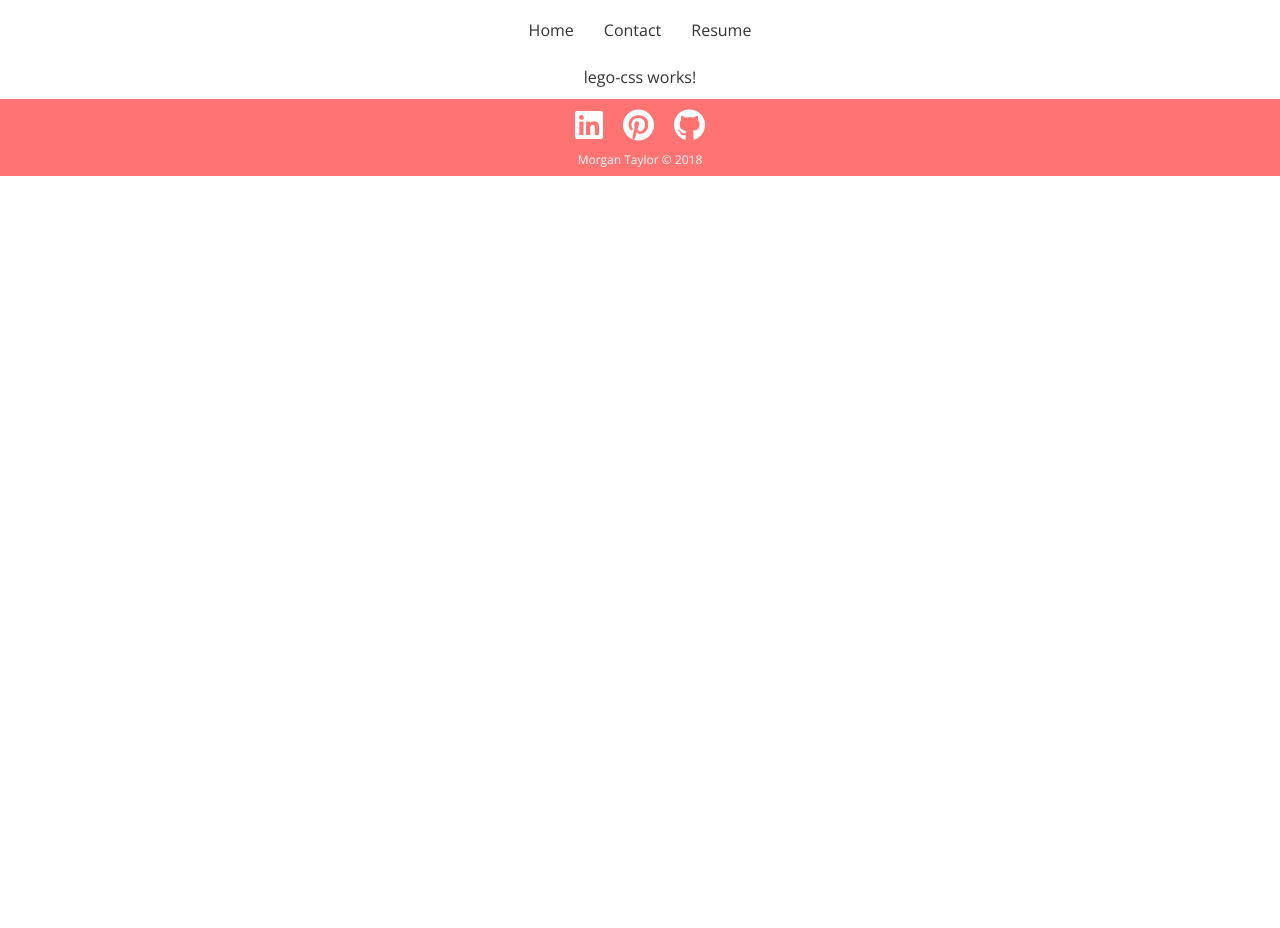
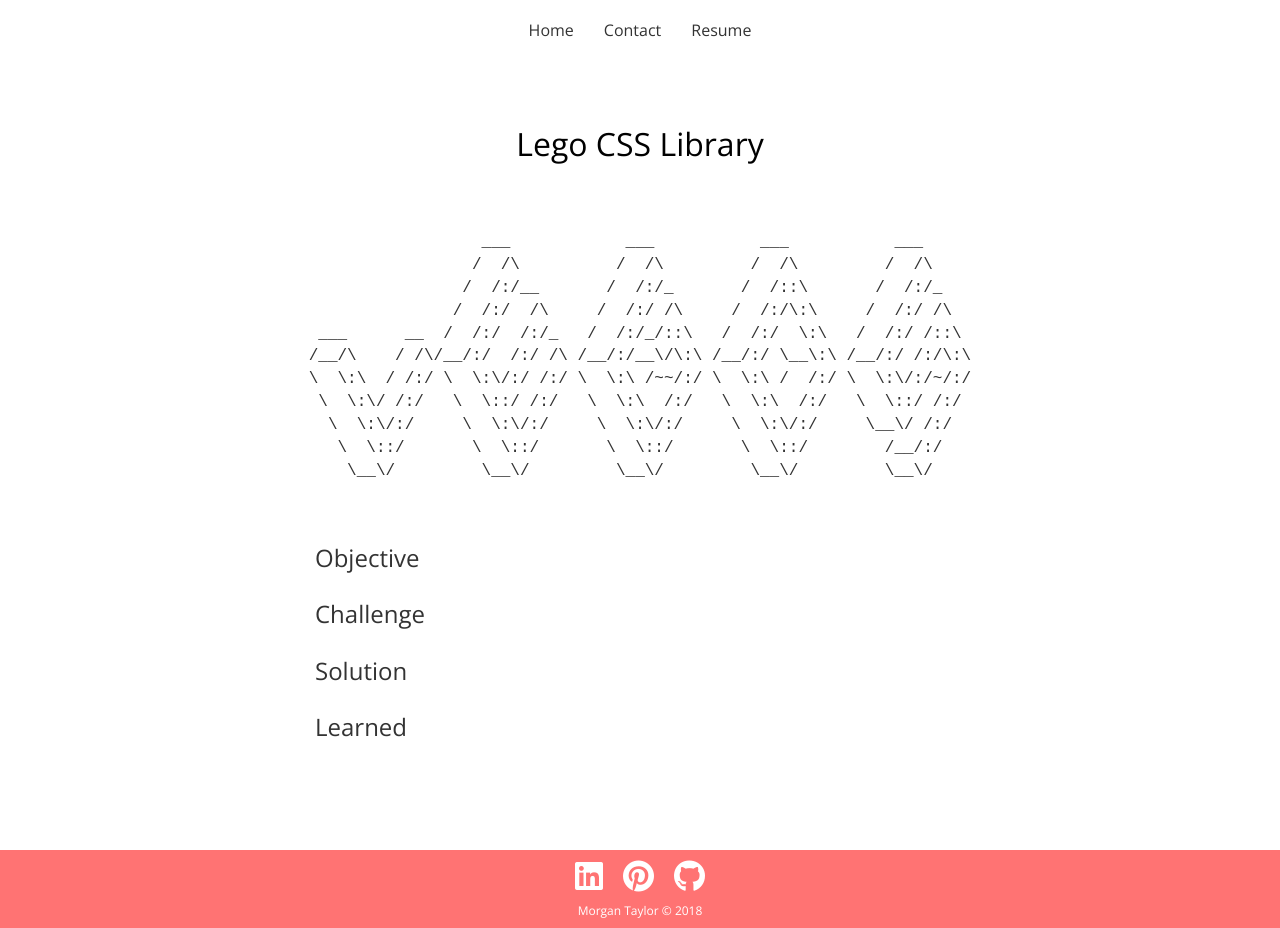
Before and after one commit to morgantaylor/Angular2-Portfolio-Project, an Angular app: page /case-study/lego-css in a window 1280 px wide. Before the commit the page ends 800 px from the top, so only its background shows below. Built offline with nearby package versions, Linux system fonts and the light colour scheme.

Commit message:
Start on lego case study

```diff
--- a/src/app/case-study/lego-css/lego-css.component.html
+++ b/src/app/case-study/lego-css/lego-css.component.html
@@ -1,3 +1,26 @@
-<p>
-  lego-css works!
-</p>
+<section class="study">
+  <h1>Lego CSS Library</h1>
+  <pre class="header-image">
+                    ___            ___           ___           ___
+                   /  /\          /  /\         /  /\         /  /\
+                  /  /:/__       /  /:/_       /  /::\       /  /:/_
+                 /  /:/  /\     /  /:/ /\     /  /:/\:\     /  /:/ /\
+   ___      __  /  /:/  /:/_   /  /:/_/::\   /  /:/  \:\   /  /:/ /::\
+  /__/\    / /\/__/:/  /:/ /\ /__/:/__\/\:\ /__/:/ \__\:\ /__/:/ /:/\:\
+  \  \:\  / /:/ \  \:\/:/ /:/ \  \:\ /~~/:/ \  \:\ /  /:/ \  \:\/:/~/:/
+   \  \:\/ /:/   \  \::/ /:/   \  \:\  /:/   \  \:\  /:/   \  \::/ /:/
+    \  \:\/:/     \  \:\/:/     \  \:\/:/     \  \:\/:/     \__\/ /:/
+     \  \::/       \  \::/       \  \::/       \  \::/        /__/:/
+      \__\/         \__\/         \__\/         \__\/         \__\/
+  </pre>
+  <div class="case-study">
+    <h3>Objective</h3>
+    <p></p>
+    <h3>Challenge</h3>
+    <p></p>
+    <h3>Solution</h3>
+    <p></p>
+    <h3>Learned</h3>
+    <p></p>
+  </div>
+</section>
--- a/src/app/case-study/lego-css/lego-css.component.scss
+++ b/src/app/case-study/lego-css/lego-css.component.scss
@@ -0,0 +1,9 @@
+.study {
+
+  .header-image {
+    background: none;
+    border: none;
+    margin: 0 auto;
+    width: 720px;
+  }
+}
--- a/src/app/projects/projects.ts
+++ b/src/app/projects/projects.ts
@@ -2,7 +2,7 @@ import { Project } from '../projects/project';
 
 export const PROJECTS: Project[] = [
   {
-    imagePath: 'src/assets/img/mockups/app-mockup-small.png',
+    imagePath: 'src/assets/img/mockups/app2-mockup-mvp-small.png',
     imageDescription: 'App Design Mockup',
     title: 'UX / Design / Front End Development',
     languages: 'UX, HTML, SASS',
@@ -28,15 +28,28 @@ export const PROJECTS: Project[] = [
     viewWebsitePath: 'http://dailyflowfitness.com'
   },
   {
-    imagePath: '',
+    imagePath: 'src/assets/img/mockups/lego-display-small.png',
     imageDescription: '',
     title: 'UX / Design / SASS',
     languages: 'SASS',
     year: '2017/2018',
     description1: 'In progress: Creating a lightweight SASS/CSS library with responsive modules. Preview coming soon!',
     description2: '',
-    learnMore: false,
-    learnMorePath: '',
+    learnMore: true,
+    learnMorePath: '/case-study/lego-css',
+    viewWebsite: false,
+    viewWebsitePath: ''
+  },
+  {
+    imagePath: 'src/assets/img/mockups/levis-mockup-small.png',
+    imageDescription: 'Lounge Mockup Image',
+    title: 'Design / Front End Development',
+    languages: 'HTML, CSS, Responsive, Javascript',
+    year: '2015/2016',
+    description1: 'Radio Station Microsites:',
+    description2: "Levi's® Lounge, Giants Fanfest, Yosemite, Sobek",
+    learnMore: true,
+    learnMorePath: '/case-study/cumulus',
     viewWebsite: false,
     viewWebsitePath: ''
   },
@@ -80,19 +93,6 @@ export const PROJECTS: Project[] = [
     viewWebsitePath: ''
   },
   {
-    imagePath: 'src/assets/img/mockups/levis-mockup-small.png',
-    imageDescription: 'Lounge Mockup Image',
-    title: 'Design / Front End Development',
-    languages: 'HTML, CSS, Responsive, Javascript',
-    year: '2015/2016',
-    description1: 'Radio Station Microsites',
-    description2: '',
-    learnMore: true,
-    learnMorePath: '/case-study/cumulus',
-    viewWebsite: false,
-    viewWebsitePath: ''
-  },
-  {
     imagePath: 'src/assets/img/mockups/colossal-mockup-small.png',
     imageDescription: 'Colossal Mockup Image',
     title: 'UX / Design',
```
